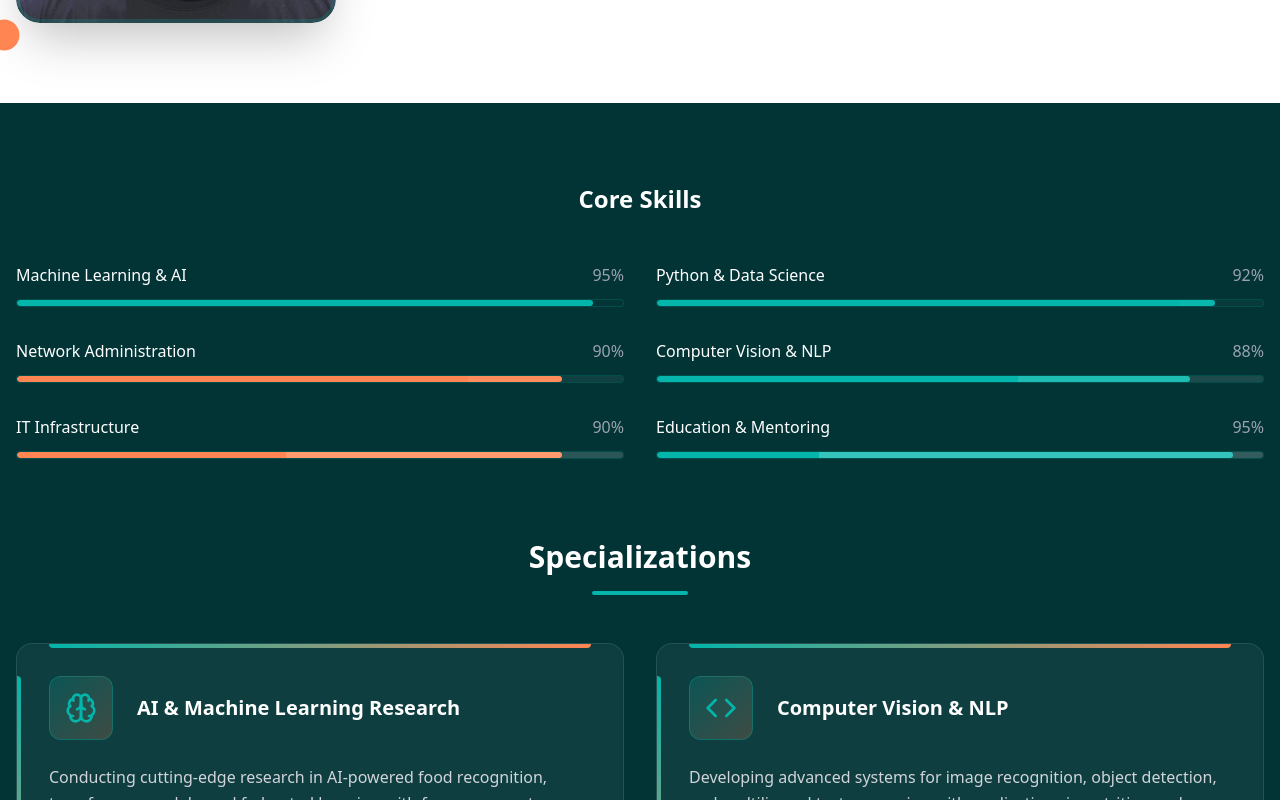
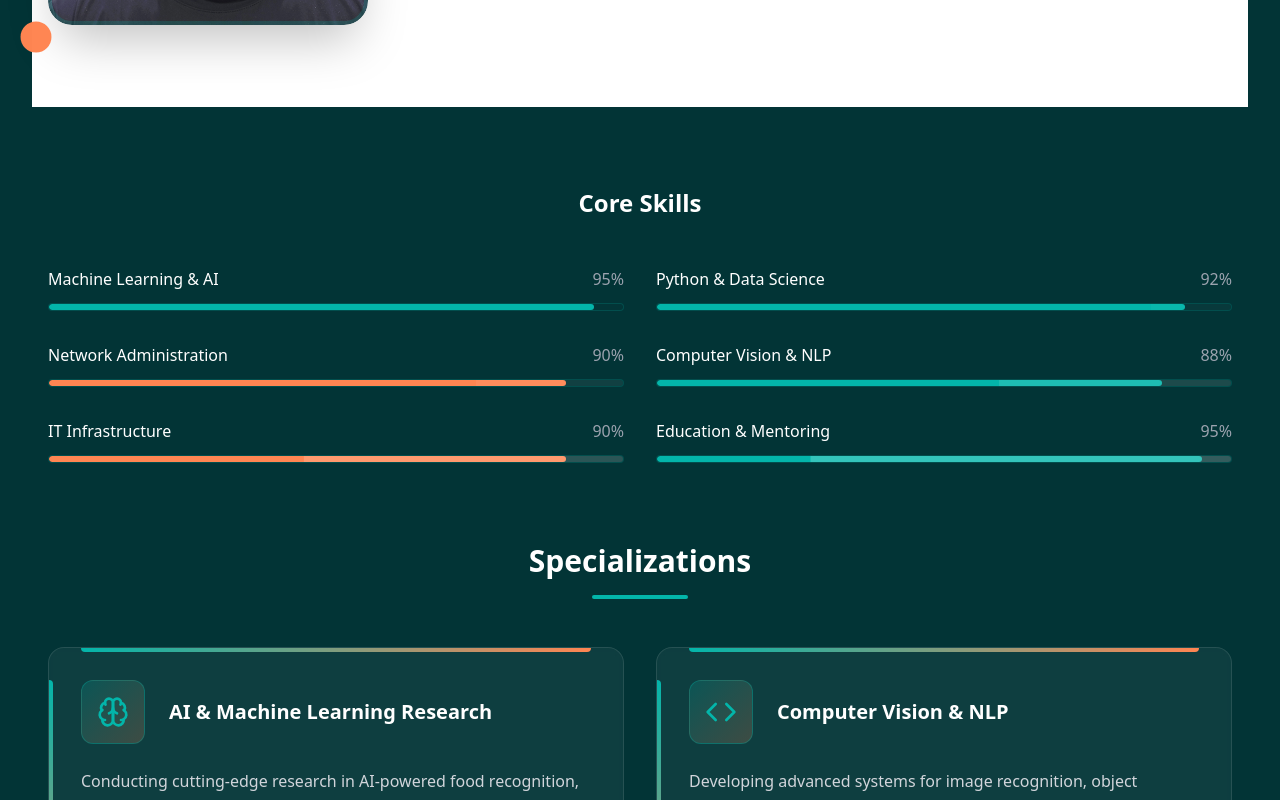
Before and after one commit to worldtechnology94/my-portfolio, a React (Vite) app: page / in a window 1280 px wide. Shown: the part 1177-1977 px from the top of the page. Built offline with nearby package versions, Linux system fonts and the light colour scheme.

Commit message:
With Adjusted

```diff
--- a/src/pages/Index.tsx
+++ b/src/pages/Index.tsx
@@ -54,7 +54,7 @@
         <div className="absolute top-0 right-1/3 w-px h-full bg-gradient-to-b from-transparent via-gray-400/10 to-transparent animate-pulse delay-1500"></div>
       </div>
 
-      <main className="relative z-10">
+      <main className="relative z-10 max-w-7xl mx-auto px-4 sm:px-6 lg:px-8">
         <Hero />
         <About />
         <Experience />
```
